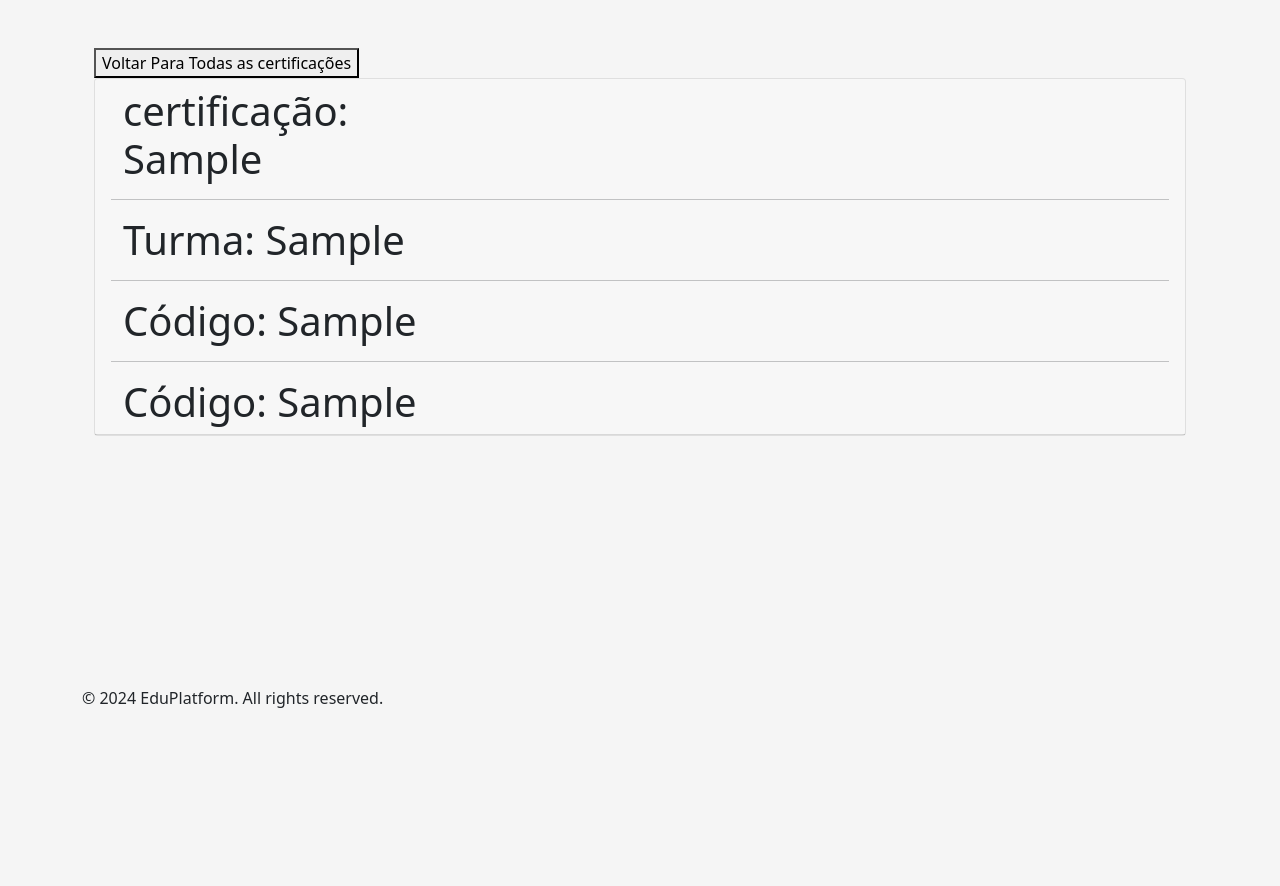
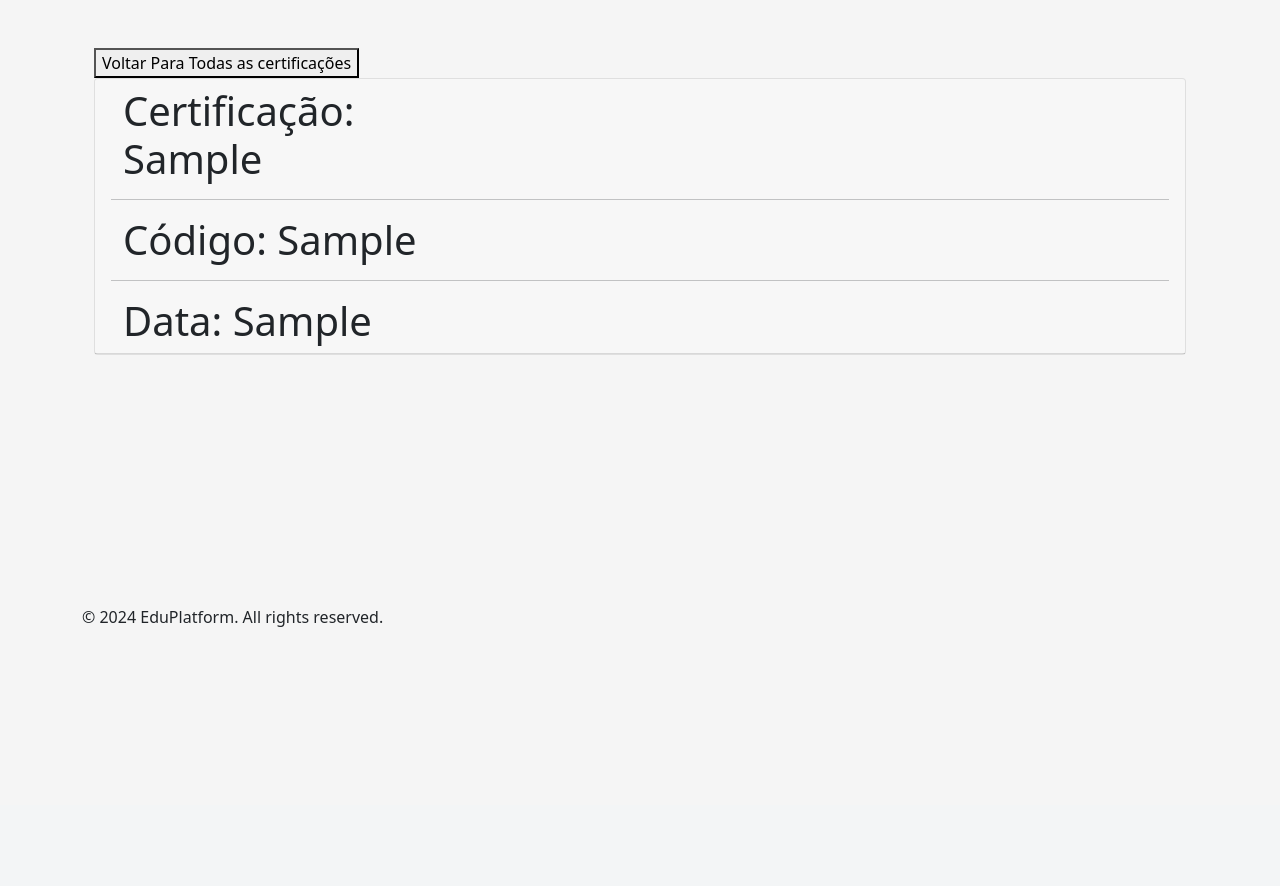
Before and after one commit to ProgMod-2024-1/Projeto-Modular-24.1, a Flask app: template project/templates/certificacao/ver-certificaco.html in a window 1280 px wide. Shown: the part 56-942 px from the top of the page. After the commit the page ends 683 px from the top, so only its background shows below. Run offline with Flask 3, Linux system fonts and the light colour scheme; the template is opened without the code that fills it: most values are stand-ins (such as "Sample title", 1, 10 or a date in 2020); some libraries are stand-ins or nearby versions.

Commit message:
rodando com o site em /certificacao

```diff
--- a/project/blueprints/certificacao/database/certificacao.json
+++ b/project/blueprints/certificacao/database/certificacao.json
@@ -1,4 +1,8 @@
 {
     "data":[
+        {"info":{"codCert": "F12345", "id_aluno": "vivi", "id_formacao": "Certificação1"}, "data_conclusao":"10/04/2003"},
+        {"info":{"codCert": "C12389", "id_aluno": "mario", "id_formacao": "Certificação2"}, "data_conclusao":"11/04/2003"},
+        {"info":{"codCert": "F98765", "id_aluno": "sonic", "id_formacao": "Certificação3"}, "data_conclusao":"10/04/2023"},
+        {"info":{"codCert": "C76389", "id_aluno": "kirby", "id_formacao": "Certificação4"}, "data_conclusao":"15/2/2223"}
     ]
 }
--- a/project/main.py
+++ b/project/main.py
@@ -1,4 +1,5 @@
 from project.blueprints.principal.principal import principal
+from project.blueprints.certificacao.certificacao import certificacao
 from flask import Flask, redirect, url_for
 from flask_login import LoginManager
 from project.blueprints.principal.principalRepo import get_user
@@ -6,6 +7,7 @@ from project.blueprints.principal.principalService import User
 
 app = Flask(__name__, static_folder="static", static_url_path="/static")
 app.register_blueprint(principal)
+app.register_blueprint(certificacao)
 app.secret_key = "senhaSecreta"
 login_manager = LoginManager()
 login_manager.init_app(app)
--- a/project/templates/certificacao/ver-certificaco.html
+++ b/project/templates/certificacao/ver-certificaco.html
@@ -18,17 +18,7 @@
                 <div class="row gx-3">
                     <div class="col-md-4">
                         <h1 class="mb-0">
-                            certificação: {{certificacao.info.id_formacao}}
-                        </h1>
-                    </div>
-                </div>
-            </div>
-            <hr>
-            <div class="container">
-                <div class="row gx-3">
-                    <div class="col-md-4">
-                        <h1 class="mb-0">
-                            Turma: {{certificacao.info.id_aluno}}
+                            Certificação: {{certificacao.info.id_formacao}}
                         </h1>
                     </div>
                 </div>
@@ -48,7 +38,7 @@
               <div class="row gx-3">
                   <div class="col-md-4">
                       <h1 class="mb-0">
-                          Código: {{certificacao.data_conclusao}}
+                          Data: {{certificacao.data_conclusao}}
                       </h1>
                   </div>
               </div>
```
